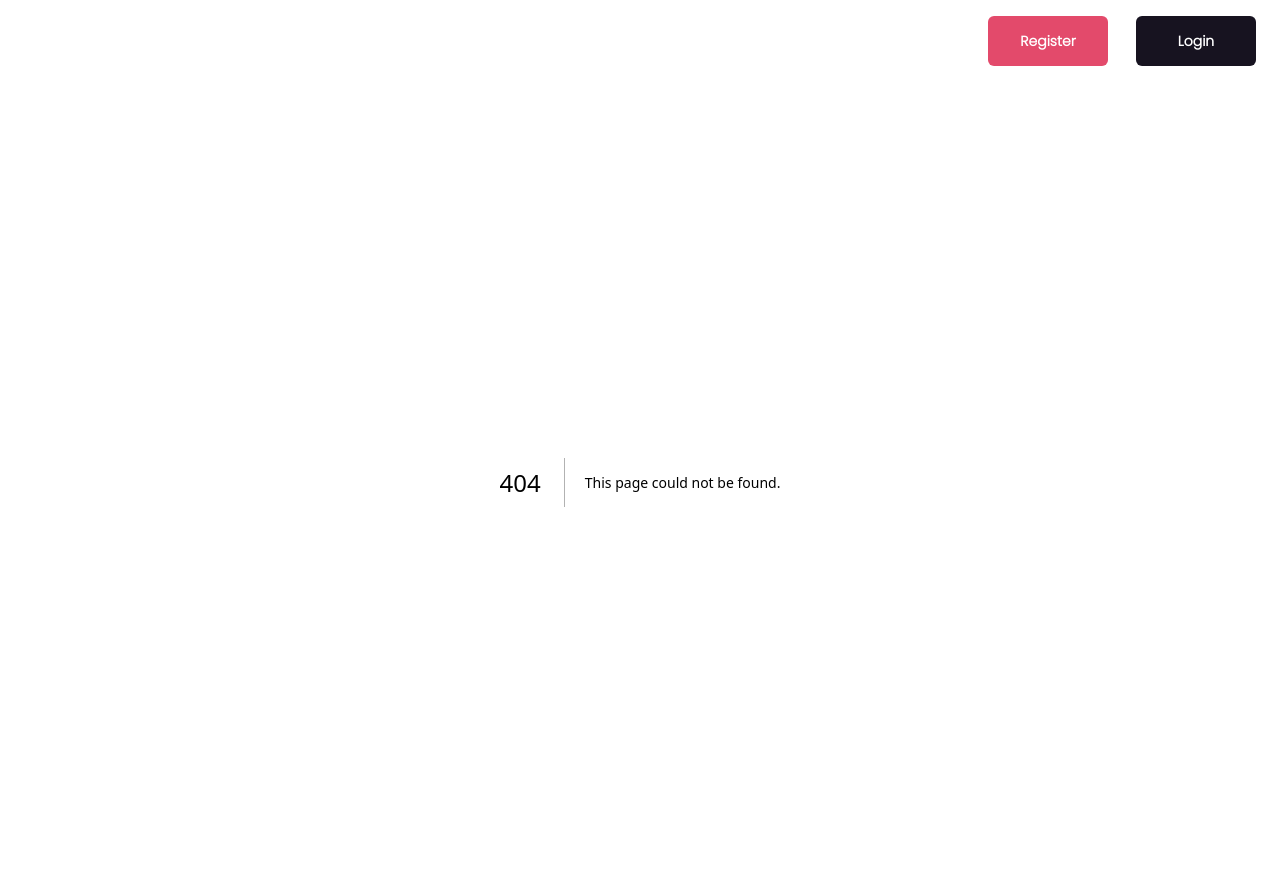
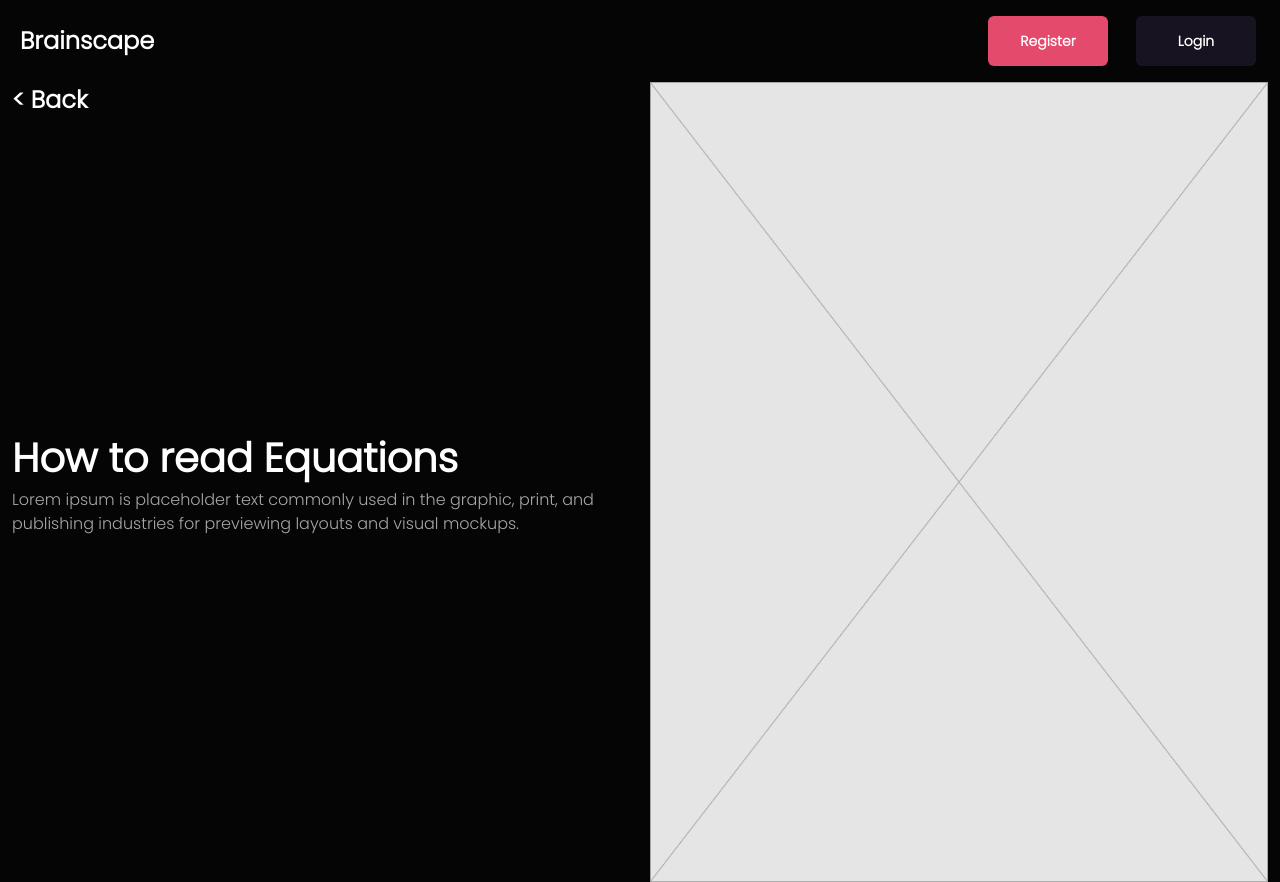
Before and after one commit to AbdurrahmanTalha/brainscape-frontend, a Next.js app: page /quizStart in a window 1280 px wide. Before the commit this address had no page. Built offline with nearby package versions, Linux system fonts and the light colour scheme.

Commit message:
quizStart page added

```diff
--- /dev/null
+++ b/app/quizStart/page.tsx
@@ -0,0 +1,24 @@
+import Image from 'next/image';
+import img from '../../public/Rectangle.png';
+// import { FontAwesomeIcon } from '@fortawesome/react-fontawesome';
+// import { faAngleLeft } from '@fortawesome/free-solid-svg-icons';
+
+const QuizStartPage = () => {
+    return (
+        <main className='relative mt-10 md:mt-0 lg:mt-0'>
+            <div className='absolute top-0 left-0 flex items-center gap-2'>
+                <button><p className='text-[24px] font-bold text-[#FFFFFF]'> {"<"} Back</p> </button>
+
+            </div>
+            <div className='grid items-center gap-5 md:grid-cols-2'>
+                <div>
+                    <h2 className='text-[#FFFFFF] text-[40px] font-bold'>How to read Equations</h2>
+                    <p className='text-[#a7a7a7]'>Lorem ipsum is placeholder text commonly used in the graphic, print, and publishing industries for previewing layouts and visual mockups.</p>
+                </div>
+                <Image className='w-full h-screen' width={100} height={100} src={img} alt='' />
+            </div>
+        </main>
+    );
+};
+
+export default QuizStartPage;
```
Also changed, not shown: public/Rectangle.png.
